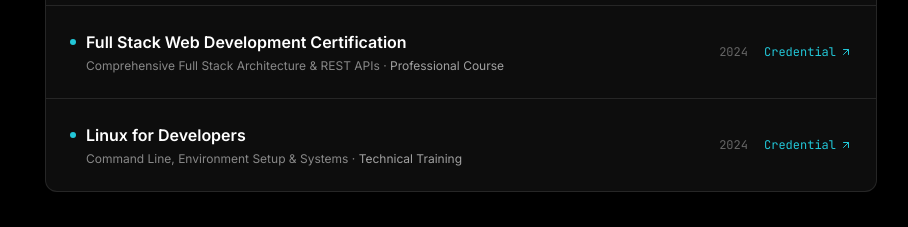
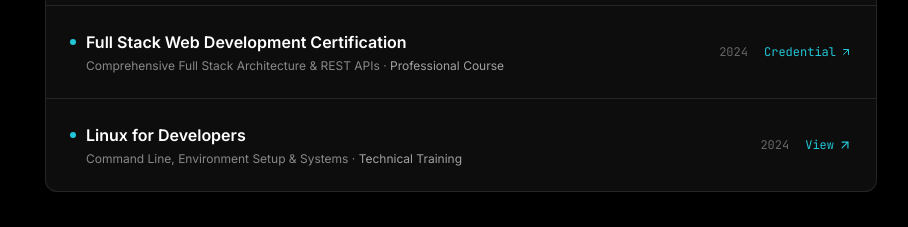
Before and after one commit to Karan-max-ux/portfolio, a React (Vite) app: page / in a window 1280 px wide. Shown: the part 5400-5627 px from the top of the page, without its empty margins (179-1087 px from the left). Built offline with nearby package versions, Linux system fonts and the light colour scheme.

Commit message:
Add official credential link for Linux for Developers certificate

```diff
--- a/src/data/portfolioData.js
+++ b/src/data/portfolioData.js
@@ -179,7 +179,7 @@
     issuer: "Technical Training",
     date: "2024",
     type: "Certification",
-    url: null
+    url: "https://drive.google.com/file/d/10i0W6Z7tbnZSBb7vrdrLEdseZshzMupm/view?usp=sharing"
   }
 ];
 
```
